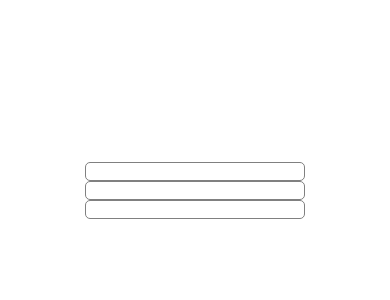
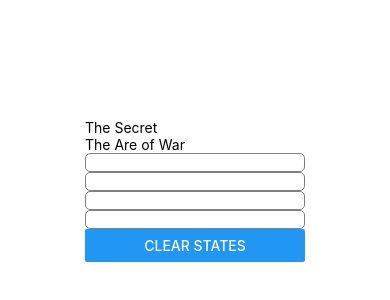
Before and after one commit to vukona-mlab/chatta, a React Native app: screen / in a window 390 px wide. Shown: the part 232-532 px from the top of the page. Built offline with nearby package versions, Linux system fonts and the light colour scheme.

Commit message:
added code to remove item from array

```diff
--- a/pages/HomeScreen.js
+++ b/pages/HomeScreen.js
@@ -1,7 +1,7 @@
 import React from 'react'
 import { useEffect } from 'react';
 import { useState } from 'react'
-import { View, TextInput } from 'react-native'
+import { View, TextInput, Button, Text } from 'react-native'
 
 
 export default function HomeScreen() {
@@ -14,6 +14,18 @@
             return [...books, title.trim()]
         })
     }
+    const clearState = () => {
+        setName('');
+        setAge(0);
+        setBooks(['The Secret', 'The Are of War'])
+    }
+    const removeBook = (index) => {
+        if(books[index]) {
+            const newBooks = [...books];
+            newBooks.splice(index, 1)
+            setBooks(newBooks)
+        }
+    }
     useEffect(() => {
         console.log(name);
     }, [name])
@@ -25,6 +37,11 @@
     }, [books])
   return (
     <View>
+        {
+            books.map(item => {
+                return( <Text>{ item }</Text>)
+            })
+        }
         <TextInput
             style={{ borderColor: 'gray', borderWidth: 1, borderRadius: 5 }}
             onChange={(ev) => setName(ev.target.value)} />
@@ -34,6 +51,18 @@
         <TextInput
             style={{ borderColor: 'gray', borderWidth: 1, borderRadius: 5 }}
             onBlur={ (ev) => addBook(ev.target.value)} />
+        <TextInput
+            style={{ borderColor: 'gray', borderWidth: 1, borderRadius: 5 }}
+            onBlur={ (ev) => removeBook(ev.target.value)} />
+        <Button
+            style={{
+                backgroundColor: 'rgb(150, 180, 190)',
+                borderRadius: 150,
+                color: '#fff',
+                top: 10
+            }}
+            onPress={ () => { clearState()}}
+            title="Clear States" />
     </View>
   )
 }
```
